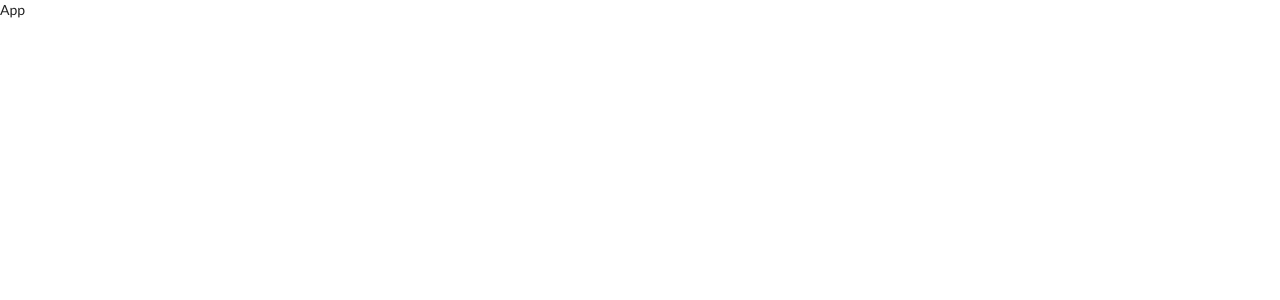
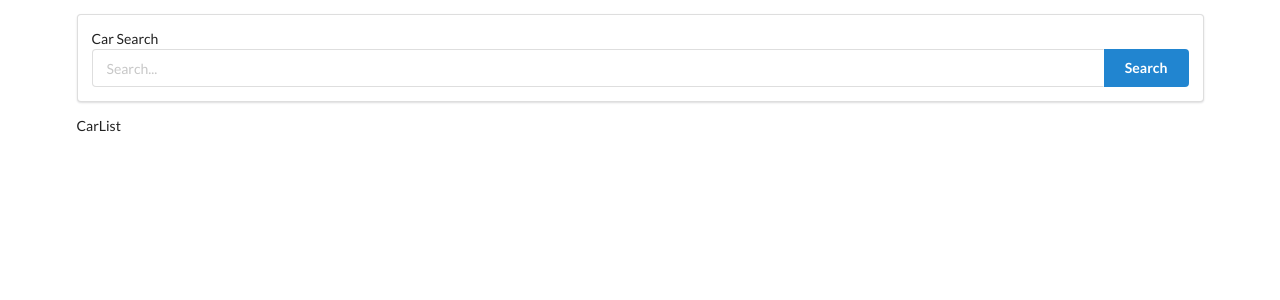
Before and after one commit to dzlatarov/Cars, a React (Create React App) app in the folder cars/: page / in a window 1280 px wide. Shown: the top 300 px of the page. Built offline with nearby package versions, Linux system fonts and the light colour scheme.

Commit message:
install react-redux redux and redux-thunk create action and reducer and create store

```diff
--- a/cars/package.json
+++ b/cars/package.json
@@ -6,9 +6,13 @@
     "@testing-library/jest-dom": "^5.11.10",
     "@testing-library/react": "^11.2.6",
     "@testing-library/user-event": "^12.8.3",
+    "axios": "^0.21.1",
     "react": "^17.0.2",
     "react-dom": "^17.0.2",
+    "react-redux": "^7.2.3",
     "react-scripts": "4.0.3",
+    "redux": "^4.0.5",
+    "redux-thunk": "^2.3.0",
     "web-vitals": "^1.1.1"
   },
   "scripts": {
--- a/cars/src/components/App.js
+++ b/cars/src/components/App.js
@@ -1,9 +1,12 @@
 import React from 'react'
+import CarList from './CarList'
+import SearchBar from './SearchBar';
 
 const App = () => {
     return (
-        <div>
-            App
+        <div className="ui container">
+            <SearchBar />
+            <CarList />
         </div>
     );
 }
--- /dev/null
+++ b/cars/src/components/CarList.js
@@ -0,0 +1,11 @@
+import React from 'react'
+
+const CarList = () => {
+    return (
+        <div>
+            CarList
+        </div>
+    );
+}
+
+export default CarList
--- /dev/null
+++ b/cars/src/components/SearchBar.js
@@ -0,0 +1,15 @@
+import React from 'react'
+
+const SearchBar = () => {
+    return (
+        <div className="ui segment" style={{ marginTop: '1em' }}>
+            <label>Car Search</label>
+            <div className="ui fluid action input" >
+                <input type="text" placeholder="Search..." />
+                <div className="ui button primary">Search</div>
+            </div>
+        </div>
+    );
+}
+
+export default SearchBar
--- a/cars/src/index.js
+++ b/cars/src/index.js
@@ -1,8 +1,17 @@
 import React from 'react'
 import ReactDOM from 'react-dom'
+import { Provider } from 'react-redux'
+import { createStore, applyMiddleware } from 'redux'
+import reduxThunk from 'redux-thunk'
+
 import App from './components/App'
+import reducers from './reducers'
+
+const store = createStore(reducers, applyMiddleware(reduxThunk));
 
 ReactDOM.render(
-    <App />,
+    <Provider store={store}>
+        <App />
+    </Provider>,
     document.querySelector('#root')
 );
--- /dev/null
+++ b/cars/src/reducers/carReducer.js
@@ -0,0 +1,12 @@
+const initialState = {
+    searchTerm: '',
+    cars: []
+};
+export const carReducer = (state = initialState, action) => {
+    switch (action.type) {
+        case 'FETCH_CARS':
+            return [...state.cars, action.payload];
+        default:
+            return state;
+    }
+};
--- /dev/null
+++ b/cars/src/reducers/index.js
@@ -0,0 +1,6 @@
+import { combineReducers } from 'redux'
+import { carReducer } from './carReducer'
+
+export default combineReducers({
+    cars: carReducer
+})
```
Also changed, not shown: cars/src/actions/index.js (added, +7 -0 lines), 1 other file (tests, documents, lock files or other folders).
